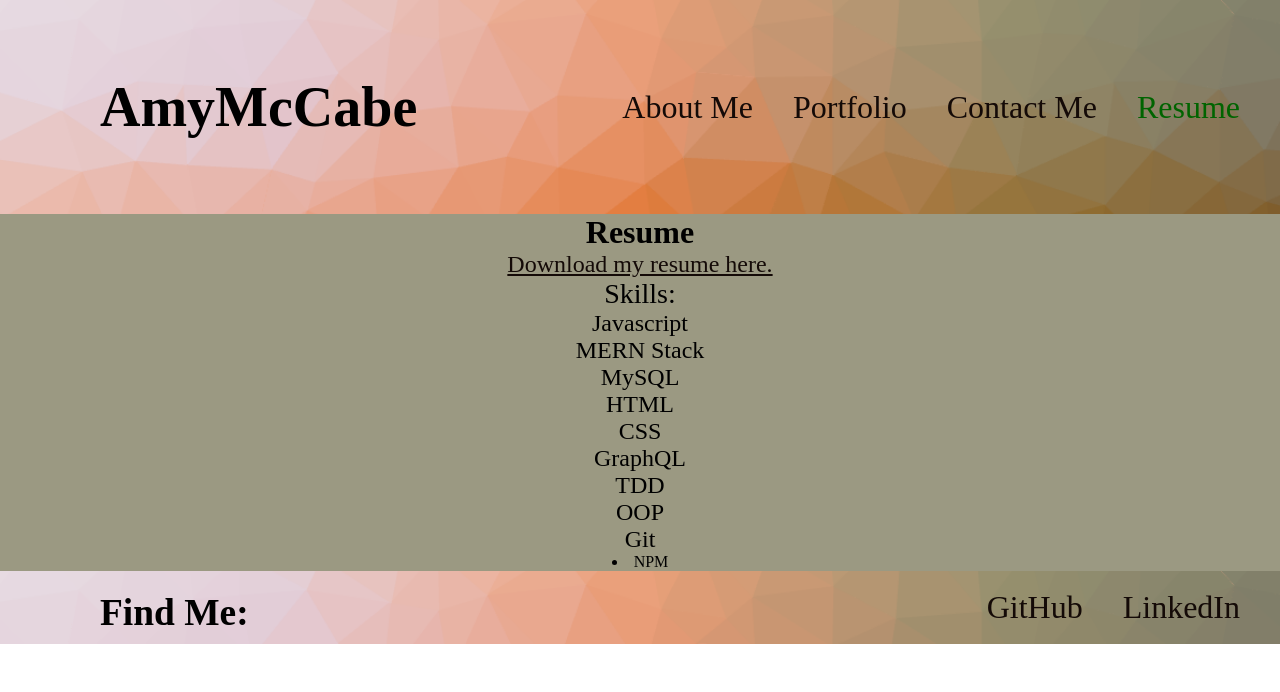
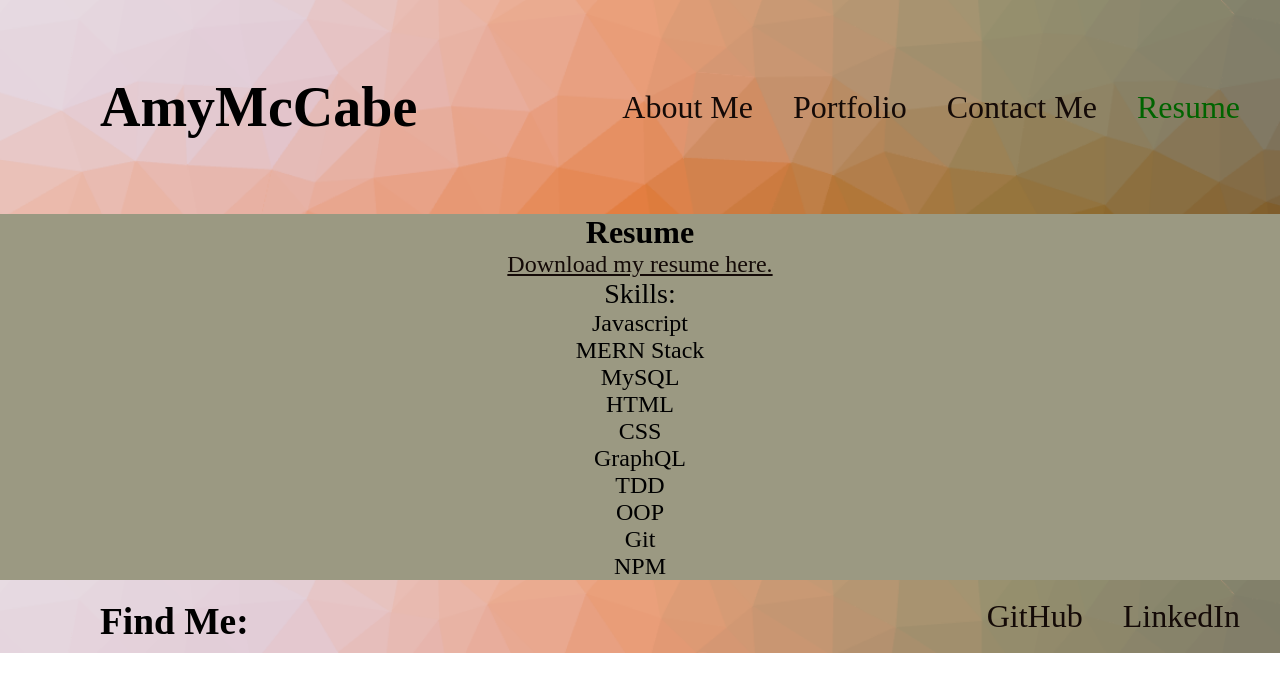
Before and after one commit to McAmy2001/Amy-McCabe-React, a React (Create React App) app: page / in a window 1280 px wide. Both pictures are taken after a click on the button "Resume". Shown: the top 692 px of the page. Built offline with nearby package versions, Linux system fonts and the light colour scheme; a web font is replaced by a local one.

Commit message:
remove email link and fix npm on resume list

```diff
--- a/src/components/Contact/index.js
+++ b/src/components/Contact/index.js
@@ -80,19 +80,8 @@ function ContactForm() {
         <button type="submit" data-testid='submit'>Submit</button>
       </form>
       <br />
-      <h2>Or email me at:</h2>
-      <a id='email-link' href="mailto:amymccabe2001@gmail.com"><span>amymccabe2001@gmail.com</span></a>
-
     </section>
   )
-}
-/*function ContactForm() {
-  return (
-    <div>
-    <h1>Email me at:</h1>
-    <a id='email-link' href="mailto:amymccabe2001@gmail.com"><span>amymccabe2001@gmail.com</span></a>
-    </div>
-  )
-} */
+};
 
 export default ContactForm;
--- a/src/components/Resume/index.js
+++ b/src/components/Resume/index.js
@@ -15,7 +15,7 @@ function Resume() {
     <li className='skill-list-item'>TDD</li>
     <li className='skill-list-item'>OOP</li>
     <li className='skill-list-item'>Git</li>
-    <li className='skill-list-itme'>NPM</li>
+    <li className='skill-list-item'>NPM</li>
   </div>
 )}
 
```
